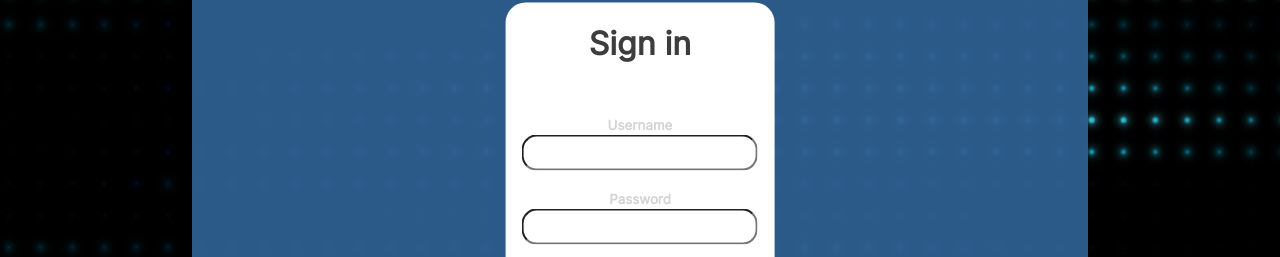
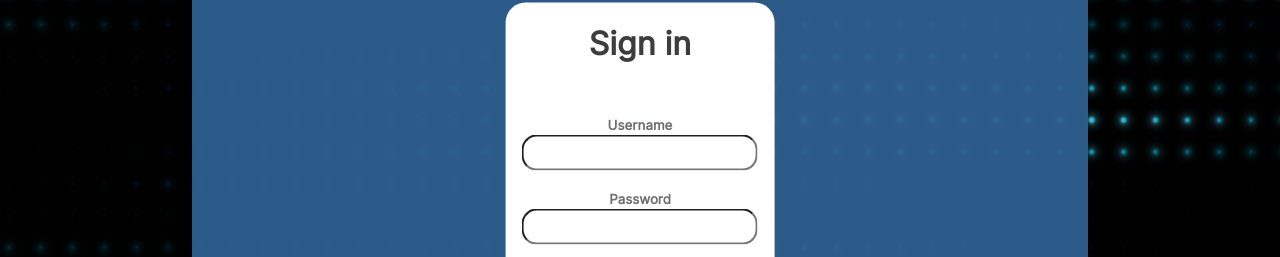
Before and after one commit to Aegis-Fellowship/Braille-Spark, an Angular app: page / in a window 1280 px wide. Shown: the part 119-376 px from the top of the page. Built offline with nearby package versions, Linux system fonts and the light colour scheme; a web font is replaced by a local one.

Commit message:
styling changes

```diff
--- a/src/app/app.routes.ts
+++ b/src/app/app.routes.ts
@@ -1,13 +1,9 @@
 import { Routes,} from '@angular/router';
 
 import { LandingComponent } from './landing/landing.component';
-import { DashboardComponent } from './landing/dashboard/dashboard.component';
-import { NavbarComponent } from './components/navbar/navbar.component';
 import { ManageAccountComponent } from './components/manage-account/manage-account.component';
 
 export const routes: Routes = [
     { path: '', component: LandingComponent},
-    { path: 'dashboard', component: DashboardComponent},
-    { path: 'navbar', component: NavbarComponent},
-    {path: 'manageAccount', component: ManageAccountComponent},
+    { path: 'manageAccount', component: ManageAccountComponent}
 ];
--- a/src/app/landing/login/login.component.sass
+++ b/src/app/landing/login/login.component.sass
@@ -1,3 +1,5 @@
+@import '../../../styles.sass'
+
 .login-panel
     width: 30%
     height: 70%
--- a/src/styles.sass
+++ b/src/styles.sass
@@ -16,7 +16,7 @@ $aegis-light-gray: #d3d3d3
     margin-bottom: 20%
 
 label
-    color: $aegis-light-gray
+    color: $aegis-medium-gray
     font-weight: bold
     font-size: smaller
     margin-bottom: 2px
```
